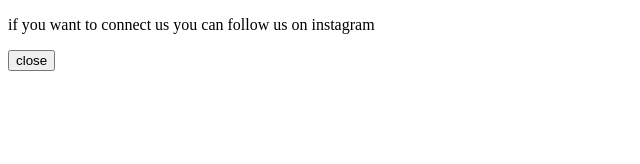
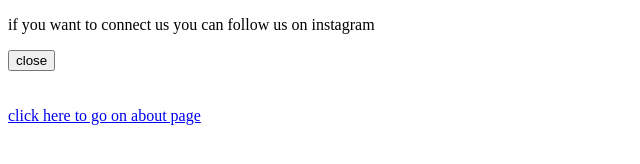
Before and after one commit to harshitvs/sample-repo, a plain HTML site: page contact.html in a window 1280 px wide. Shown: the whole page, without its empty margins (0-640 px from the left). Drawn offline with Linux system fonts and the light colour scheme.

Commit message:
anchor tag created

```diff
--- a/contact.html
+++ b/contact.html
@@ -12,6 +12,9 @@
     <form>
         <input type="button" value="close">
     </form>
+    <br><br>
 
+    <a href="about.html">click here to go on about page</a>
+    </a>
 </body>
 </html>
```
Also changed, not shown: home.html (+1 -0 lines).
